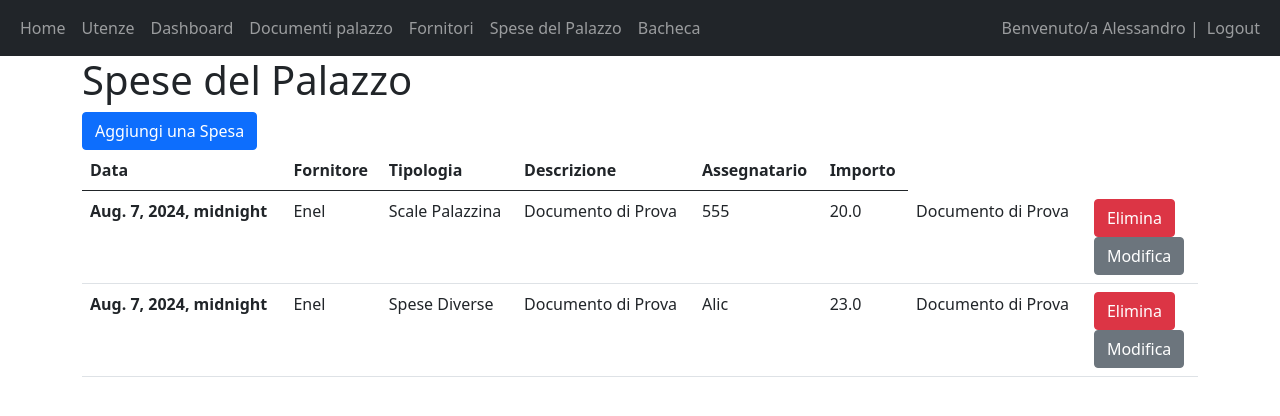
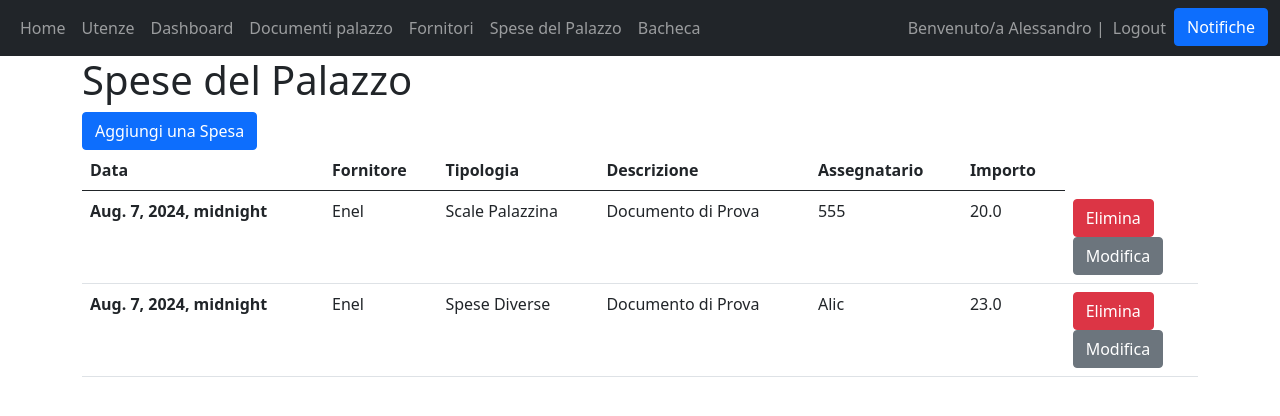
Before and after one commit to alimnz123/TecnologiewebProgetto, a Django app: page /spesa in a window 1280 px wide. Shown: the top 416 px of the page. Run offline with Django 5.2, Linux system fonts and the light colour scheme; a user stored in the database is signed in; data comes from the database, SQL or seed files in the repository; both versions use the stored data as it was after the commit.

Commit message:
65TH NOTIFICATIO ONGOING - Non appaiono le notifiche ma ho fatto le nuove migrazioni. Da verificare tutto

```diff
--- a/GestionaleCondominio/Condominio/models.py
+++ b/GestionaleCondominio/Condominio/models.py
@@ -114,6 +114,17 @@ class Spesa(models.Model):
     importo=models.FloatField("Totale", default=0)
     class Meta:
         verbose_name_plural="Spese"
+
+#NOTIFICATION SYSTEM
+class Notification(models.Model):
+    message = models.TextField("Hai un nuovo messaggio in bacheca")
+    users = models.ManyToManyField(User, through='UserNotification')
+
+class UserNotification(models.Model):
+    user = models.ForeignKey(User, on_delete=models.CASCADE)
+    timestamp = models.DateTimeField(auto_now_add=True)
+    notification = models.ForeignKey(Notification, on_delete=models.CASCADE)
+    is_seen = models.BooleanField()
 
 
 """ class Palazzina(models.Model):
--- a/GestionaleCondominio/Condominio/templates/Condominio_main/base.html
+++ b/GestionaleCondominio/Condominio/templates/Condominio_main/base.html
@@ -42,6 +42,21 @@
                     <li class="nav-item">
                         <a class="nav-link" href="/logout">Logout</a>
                     </li>
+                    <li class="nav-item">
+                        <li class="nav-item">
+                            <button class="btn btn-primary" type="button" data-bs-toggle="offcanvas" data-bs-target="#offcanvasRight" aria-controls="offcanvasRight">Notifiche</button>
+
+                            <div class="offcanvas offcanvas-end" tabindex="-1" id="offcanvasRight" aria-labelledby="offcanvasRightLabel">
+                            <div class="offcanvas-header">
+                                <h5 id="offcanvasRightLabel">Notifiche</h5>
+                                <button type="button" class="btn-close text-reset" data-bs-dismiss="offcanvas" aria-label="Chiudi"></button>
+                            </div>
+                            <div class="offcanvas-body">
+                                {% include 'Condominio_main/notifiche.html' %}
+                            </div>
+                            </div>
+                        </li>
+                    </li>
                     {% else %}
                     <li class="nav-item">
                         <a class="nav-link" href="/login">Login</a>
--- /dev/null
+++ b/GestionaleCondominio/Condominio/templates/Condominio_main/notifiche.html
@@ -0,0 +1,10 @@
+{% block content %}
+    {% for notifica in notifiche %}
+        <div>
+            <p>{{notifica.text}}</p>
+            <a class="btn btn-primary" href="bacheca" role="button">Corri a vedere</a>
+        </div>
+        {%empty%}
+        <p>Non sono presenti notifiche</p>
+    {% endfor %}
+{% endblock content %}
--- a/GestionaleCondominio/Condominio/templates/Condominio_main/spese.html
+++ b/GestionaleCondominio/Condominio/templates/Condominio_main/spese.html
@@ -27,7 +27,6 @@
             <td>{{spesa.descrizione}}</td>
             <td>{{spesa.assegnatario}}</td>
             <td>{{spesa.importo}}</td>
-            <td>{{spesa.descrizione}}</td>
             <td>
                 {% if user == spesa.author or perms.main.delete_spesa %}
                 <form method="post">
--- a/GestionaleCondominio/Condominio/urls.py
+++ b/GestionaleCondominio/Condominio/urls.py
@@ -32,5 +32,8 @@ urlpatterns = [
 
     path("<pk>/edit_spesa", views.UpdateSpesaView.as_view(), name="edit_spesa"),
 
+    path("notifiche", views.NotificationListView.as_view(), name="notifiche"),
+
+
 
 ]
--- a/GestionaleCondominio/Condominio/views.py
+++ b/GestionaleCondominio/Condominio/views.py
@@ -4,7 +4,8 @@ from .forms import RegisterForm, InternoForm, LettereConvocazioneForm, VerbaleFo
 from django.contrib.auth.decorators import login_required, permission_required
 from django.contrib.auth import login, logout, authenticate
 from django.views.generic.edit import UpdateView
-from .models import Verbale, Lettera_Convocazione, DocumentiPalazzo, Fornitore, Spesa
+from django.views.generic.list import ListView
+from .models import Verbale, Lettera_Convocazione, DocumentiPalazzo, Fornitore, Spesa, Notification
 
 # Create your views here.
 
@@ -101,6 +102,8 @@ def create_documento(request):
             documento = form.save(commit=False)
             documento.author = request.user
             documento.save()
+            #faccio partire una notifica
+            Notification.objects.create(text="New answer!")
             return redirect("/home")
     else:
         form = DocumentiPalazzoForm()
@@ -197,3 +200,27 @@ class UpdateSpesaView(UpdateView):
     def get_success_url(self):
         pk = self.get_context_data()["object"].id
         return reverse("spesa",kwargs={'pk': pk})
+
+
+
+#NOTIFICATION SYSTEM
+
+#view che mette in lista tutte le notifiche
+
+@login_required(login_url="/login")
+def notifiche(request):
+    notifiche=Notification.objects.all()
+
+    if request.method == "POST":
+        notifica_id = request.POST.get("notifica-id")
+        print(notifica_id)
+        notifica=Notification.objects.filter(id=notifica_id).first()
+        if notifica and (notifica.author == request.user or request.user.has_perm("main.delete_notifica")):
+            notifica.delete()
+
+    return render(request, 'Condominio_main/notifiche.html', {"notifiche":notifiche})
+class NotificationListView(ListView):
+    model = Notification
+
+    def get_queryset(self):
+        return Notification.objects.filter(user=self.request.user).order_by("-timestamp")
```
Also changed, not shown: GestionaleCondominio/Condominio/migrations/0008_notification_alter_spesa_fornitore_usernotification_and_more.py (added), GestionaleCondominio/db.sqlite3.
